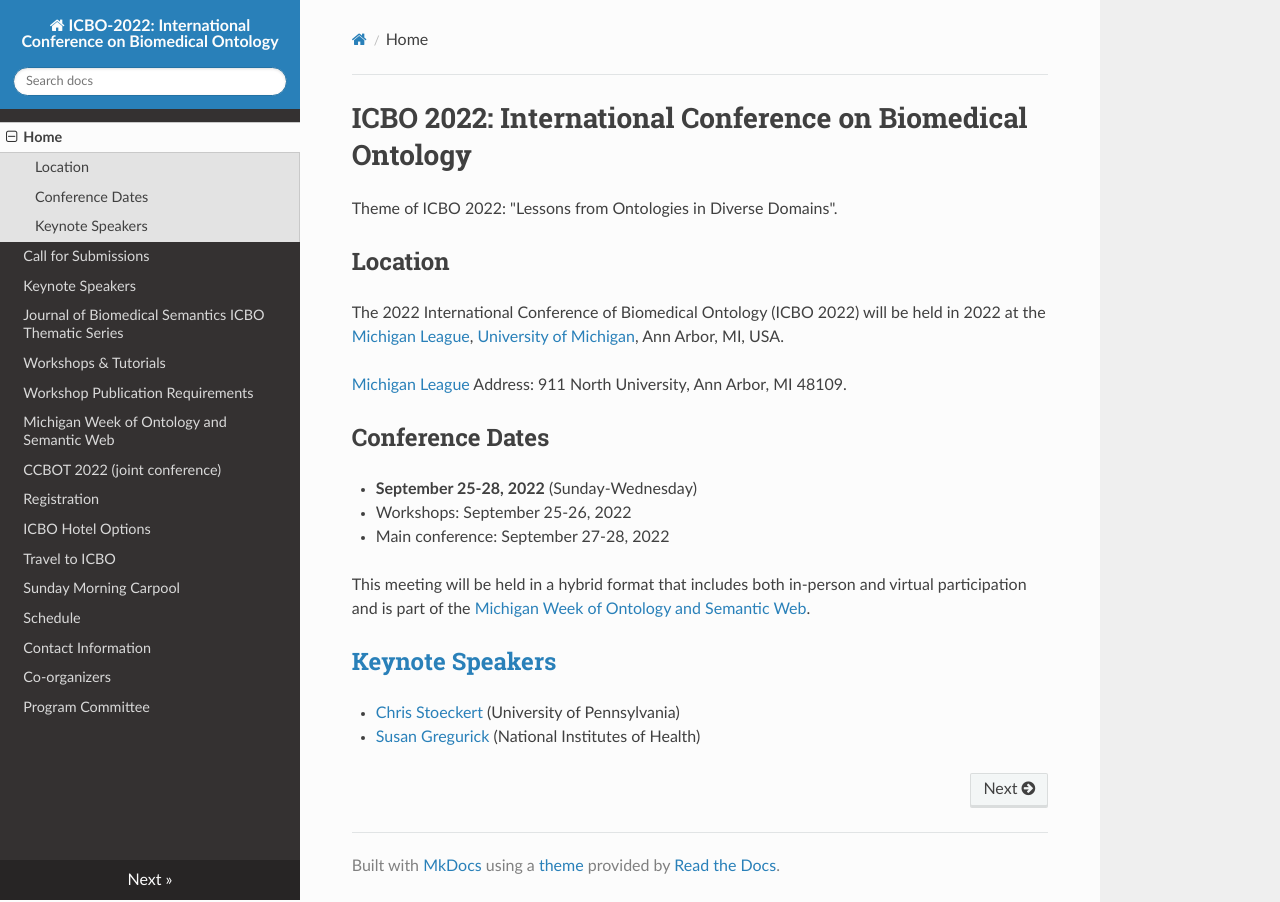
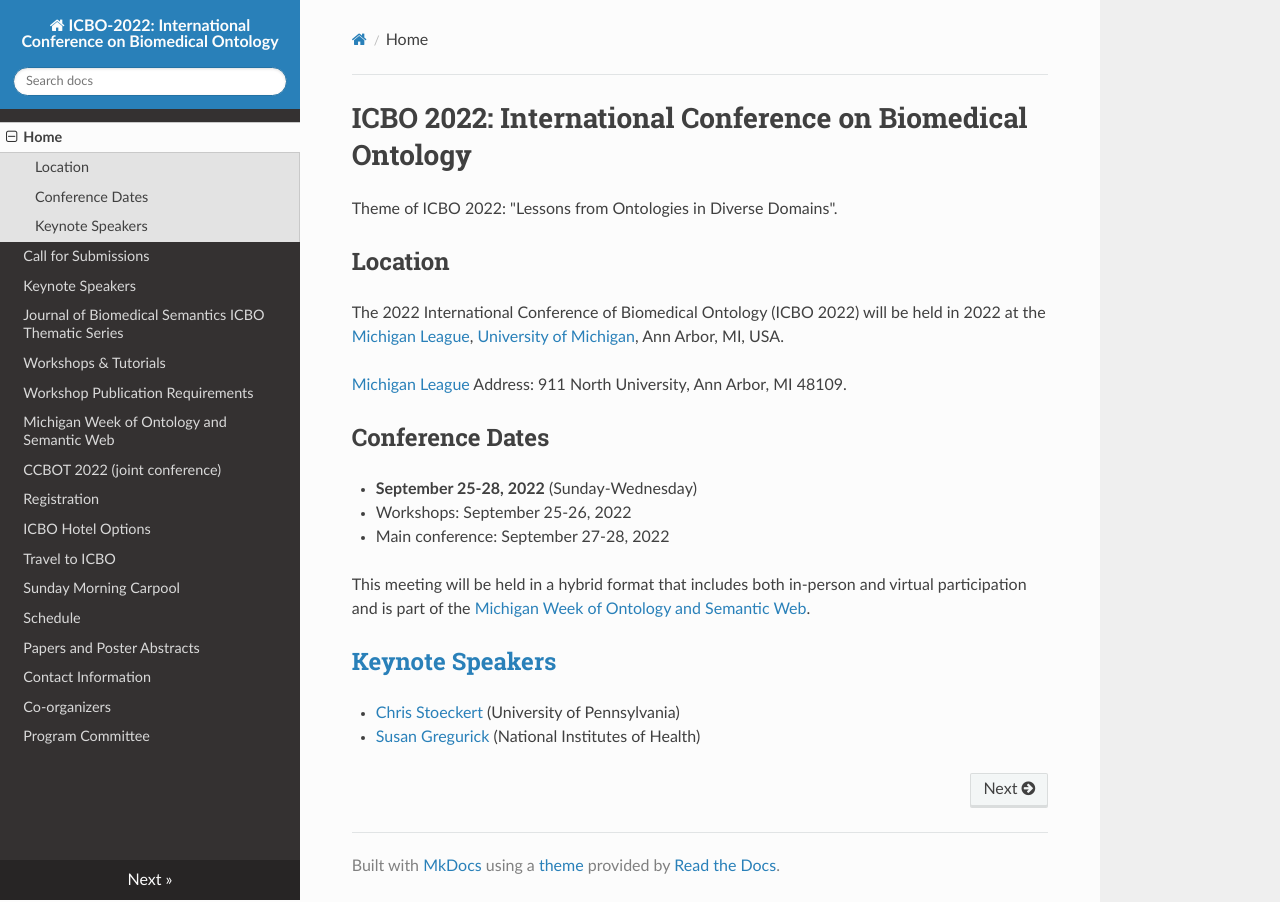
Before and after one commit to johnbeve/BFO-Organization, an MkDocs documentation site: the page built from docs/index.md, in a window 1280 px wide. Built offline with MkDocs 1.6.1, drawn with Linux system fonts in a browser that asks for light colours; nearby versions of some CDN libraries.

Commit message:
Update mkdocs.yml

```diff
--- a/mkdocs.yml
+++ b/mkdocs.yml
@@ -15,6 +15,7 @@ nav:
   - Travel to ICBO:  icbo-travel.md
   - Sunday Morning Carpool: sunday-morning-carpool.md
   - Schedule: icbo-schedule.md
+  - Papers and Poster Abstracts: papers-and-poster-abstracts.md
   - Contact Information: contact-information.md
   - Co-organizers: co-organizers.md
   - Program Committee: program-committee.md
```
